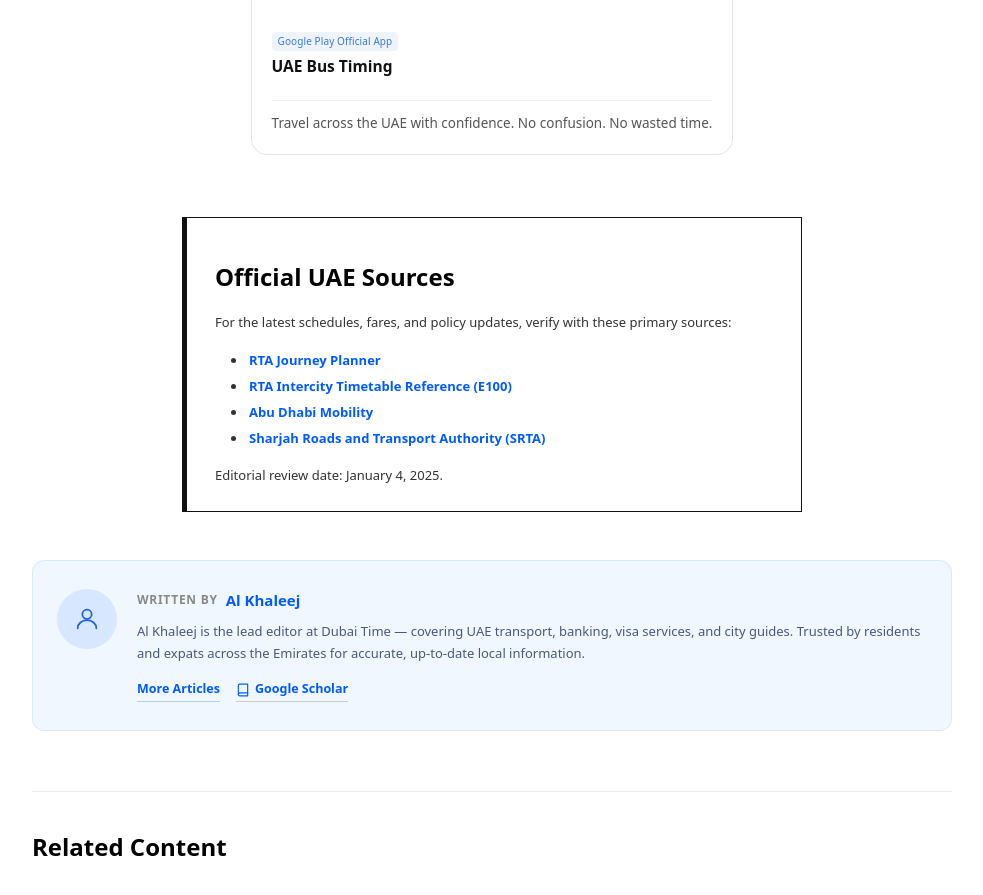
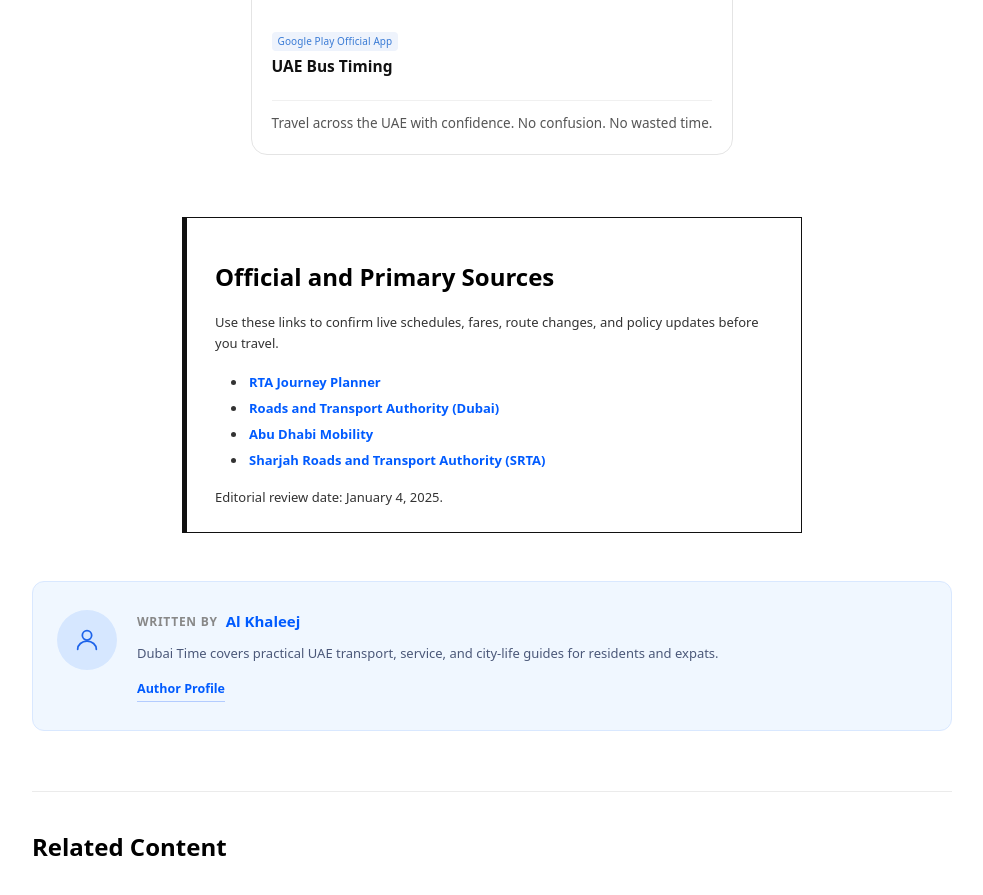
Before and after one commit to dubaitime/dubaitime.github.io, a Jekyll site: the page built from _posts/2025-01-04-biggest-bus-stn.md, in a window 1280 px wide and 900 px high, scrolled down 2705 px. Shown: the top 895 px of the window, without its empty margins (148-1131 px from the left). Built offline with Jekyll 4.4.1, drawn with Linux system fonts in a browser that asks for light colours; nearby versions of some CDN libraries; some of the changed text lies outside the part shown.

Commit message:
Add files via upload

```diff
--- a/_includes/author_box.html
+++ b/_includes/author_box.html
@@ -1,3 +1,6 @@
+{% assign post_author = site.authors[page.author] %}
+{% assign author_name = post_author.display_name | default: page.author | default: site.author %}
+{% assign author_description = post_author.description | default: site.app_description %}
 <div class="author-box" itemscope itemtype="https://schema.org/Person">
     <div class="author-box-avatar" aria-hidden="true">
         <svg xmlns="http://www.w3.org/2000/svg" width="44" height="44" viewBox="0 0 24 24" fill="none" stroke="currentColor" stroke-width="1.5" stroke-linecap="round" stroke-linejoin="round"><circle cx="12" cy="8" r="4"/><path d="M4 20c0-4 3.6-7 8-7s8 3 8 7"/></svg>
@@ -6,16 +9,18 @@
         <div class="author-box-meta">
             <span class="author-box-label">Written by</span>
             <a class="author-box-name" href="{{ '/author/' | relative_url }}" itemprop="url">
-                <span itemprop="name">Al Khaleej</span>
+                <span itemprop="name">{{ author_name }}</span>
             </a>
         </div>
-        <p class="author-box-bio" itemprop="description">Al Khaleej is the lead editor at Dubai Time — covering UAE transport, banking, visa services, and city guides. Trusted by residents and expats across the Emirates for accurate, up-to-date local information.</p>
+        <p class="author-box-bio" itemprop="description">{{ author_description }}</p>
         <div class="author-box-links">
-            <a href="{{ '/author/' | relative_url }}" class="author-box-link">More Articles</a>
-            <a href="https://scholar.google.com/citations?hl=en&amp;user=zLa9Up4AAAAJ" class="author-box-link author-box-link--scholar" target="_blank" rel="noopener noreferrer">
+            <a href="{{ '/author/' | relative_url }}" class="author-box-link">Author Profile</a>
+            {% if post_author and post_author.scholar %}
+            <a href="{{ post_author.scholar }}" class="author-box-link author-box-link--scholar" target="_blank" rel="noopener noreferrer">
                 <svg xmlns="http://www.w3.org/2000/svg" width="14" height="14" viewBox="0 0 24 24" fill="none" stroke="currentColor" stroke-width="2" stroke-linecap="round" stroke-linejoin="round"><path d="M4 19.5A2.5 2.5 0 0 1 6.5 17H20"/><path d="M6.5 2H20v20H6.5A2.5 2.5 0 0 1 4 19.5v-15A2.5 2.5 0 0 1 6.5 2z"/></svg>
                 Google Scholar
             </a>
+            {% endif %}
         </div>
     </div>
 </div>
--- a/_includes/footer.html
+++ b/_includes/footer.html
@@ -2,7 +2,7 @@
     <div class="bnef-footer-container">
         <div class="bnef-footer-brand">
             <h2 class="bnef-logo-footer">Dubai<strong>Time</strong></h2>
-            <p class="bnef-footer-desc">Your real-time guide to Dubai life, services &amp; updates — trusted by residents and visitors across the UAE.</p>
+            <p class="bnef-footer-desc">Your real-time guide to Dubai life, services &amp; updates - trusted by residents and visitors across the UAE.</p>
             <div style="margin-top: 15px; display: flex; flex-direction: column; gap: 10px; align-items: flex-start;">
                 <a href="https://play.google.com/store/apps/details?id=com.karinov.uae.bustiming" target="_blank" rel="noopener noreferrer" title="Download UAE Bus Timing on Google Play">
                     <img alt="Get it on Google Play" src="https://play.google.com/intl/en_us/badges/static/images/badges/en_badge_web_generic.png" style="height: 45px; margin-left: -10px;" />
--- a/_includes/head.html
+++ b/_includes/head.html
@@ -2,10 +2,28 @@
 	<meta charset="utf-8">
 	<meta http-equiv="x-ua-compatible" content="ie=edge">
 	<meta name="viewport" content="width=device-width, initial-scale=1.0">
+	{% assign meta_title = page.title | default: site.page_title | default: site.app_name %}
+	{% assign meta_description = page.description | default: page.excerpt | default: site.app_description | strip_html | strip_newlines | replace: '  ', ' ' | truncate: 160 %}
+	{% assign social_description = page.description | default: page.excerpt | default: site.app_description | strip_html | strip_newlines | replace: '  ', ' ' | truncate: 200 %}
+	{% assign social_image = page.image | default: site.default_og_image %}
+	{% assign is_paginated_archive = false %}
+	{% if paginator %}
+		{% if paginator.page > 1 %}
+			{% assign is_paginated_archive = true %}
+		{% endif %}
+	{% endif %}
+	{% assign is_archive_page = false %}
+	{% if page.type == 'category' or page.type == 'tag' or page.type == 'year' or page.type == 'month' or page.type == 'day' %}
+		{% assign is_archive_page = true %}
+	{% endif %}
+	{% assign is_noindex = false %}
+	{% if page.sitemap == false or page.noindex or page.redirect_to or is_paginated_archive or is_archive_page %}
+		{% assign is_noindex = true %}
+	{% endif %}
 
 	<title>{% if page.title %}{{ page.title }} | {{ site.app_name }}{% else %}{{ site.page_title | default: site.app_name }}{% endif %}</title>
-	<meta name="description" content="{% if page.excerpt %}{{ page.excerpt | strip_html | truncate: 160 }}{% else %}{{ site.app_description | truncate: 160 }}{% endif %}">
-	<meta name="robots" content="index, follow, max-snippet:-1, max-image-preview:large, max-video-preview:-1">
+	<meta name="description" content="{{ meta_description }}">
+	<meta name="robots" content="{% if is_noindex %}noindex, follow{% else %}index, follow, max-snippet:-1, max-image-preview:large, max-video-preview:-1{% endif %}">
 	<meta name="google-site-verification" content="AN0yrupxnL-R2mChpYvct9OmKK5hpXLUq40edz8dgbg" />
 	<meta name="msvalidate.01" content="669B7B1ADB3E072850ADB10DBE2323F7" />
 	{% if page.layout == 'post' %}<meta name="author" content="{{ page.author | default: site.author }}">{% endif %}
@@ -14,19 +32,19 @@
 
 	<!-- Open Graph -->
 	<meta property="og:title" content="{% if page.title %}{{ page.title }}{% else %}{{ site.app_name }}{% endif %}">
-	<meta property="og:description" content="{% if page.excerpt %}{{ page.excerpt | strip_html | truncate: 200 }}{% else %}{{ site.app_description | truncate: 200 }}{% endif %}">
+	<meta property="og:description" content="{{ social_description }}">
 	<meta property="og:url" content="{{ page.url | absolute_url }}">
 	<meta property="og:site_name" content="{{ site.app_name }}">
 	<meta property="og:type" content="{% if page.layout == 'post' %}article{% else %}website{% endif %}">
-	{% if page.image %}<meta property="og:image" content="{{ page.image | absolute_url }}">{% endif %}
+	<meta property="og:image" content="{{ social_image | absolute_url }}">
 
 	<!-- Twitter Card -->
 	<meta name="twitter:card" content="summary_large_image">
 	<meta name="twitter:title" content="{% if page.title %}{{ page.title }}{% else %}{{ site.app_name }}{% endif %}">
-	<meta name="twitter:description" content="{% if page.excerpt %}{{ page.excerpt | strip_html | truncate: 200 }}{% else %}{{ site.app_description | truncate: 200 }}{% endif %}">
-	{% if page.image %}<meta name="twitter:image" content="{{ page.image | absolute_url }}">{% endif %}
+	<meta name="twitter:description" content="{{ social_description }}">
+	<meta name="twitter:image" content="{{ social_image | absolute_url }}">
 
-	<!-- Structured Data for Articles (JSON-LD only — Microdata on body is the visual layer) -->
+	<!-- Structured Data for Articles -->
 	{% if page.layout == 'post' %}
 	{% assign post_author = site.authors[page.author] %}
 	<script type="application/ld+json">
@@ -34,8 +52,8 @@
 		"@context": "https://schema.org",
 		"@type": "Article",
 		"headline": "{{ page.title | escape }}",
-		"description": "{{ page.description | default: page.excerpt | strip_html | truncate: 200 | escape }}",
-		{% if page.image %}"image": "{{ page.image | absolute_url }}",{% endif %}
+		"description": "{{ page.description | default: page.excerpt | default: site.app_description | strip_html | truncate: 200 | escape }}",
+		"image": "{{ social_image | absolute_url }}",
 		"datePublished": "{{ page.date | date_to_xmlschema }}",
 		"dateModified": "{{ page.last_modified_at | default: page.date | date_to_xmlschema }}",
 		{% if page.official_sources and page.official_sources.size > 0 %}
@@ -70,10 +88,10 @@
 	<meta property="article:published_time" content="{{ page.date | date_to_xmlschema }}">
 	<meta property="article:modified_time" content="{{ page.last_modified_at | default: page.date | date_to_xmlschema }}">
 	<meta property="article:author" content="{{ site.url }}/author/">
-	<meta property="article:section" content="{{ page.categories.first }}">
+	<meta property="article:section" content="{{ page.categories.first | default: 'Guides' }}">
 	{% endif %}
 
-	<!-- Organization + WebSite Schema (non-post pages) -->
+	<!-- Organization + WebSite Schema -->
 	{% unless page.layout == 'post' %}
 	<script type="application/ld+json">
 	{
--- a/_includes/official_sources.html
+++ b/_includes/official_sources.html
@@ -1,7 +1,7 @@
 {% assign categories_text = page.categories | join: '|' | downcase %}
 <section class="official-sources" aria-label="Official source references">
-    <h2>Official UAE Sources</h2>
-    <p>For the latest schedules, fares, and policy updates, verify with these primary sources:</p>
+    <h2>Official and Primary Sources</h2>
+    <p>Use these links to confirm live schedules, fares, route changes, and policy updates before you travel.</p>
     <ul>
         {% if page.official_sources and page.official_sources.size > 0 %}
             {% for source in page.official_sources %}
@@ -9,7 +9,7 @@
             {% endfor %}
         {% elsif categories_text contains 'bus timings' or categories_text contains 'bus-timings' or categories_text contains 'public transport' or categories_text contains 'trip planner' %}
             <li><a href="https://www.rta.ae/wps/PA_JourneyPlanner/Home.html" target="_blank" rel="noopener noreferrer">RTA Journey Planner</a></li>
-            <li><a href="https://www.rta.ae/wps/PA_JourneyPlanner/DownloadTimetableServlet?lineId=dub:10100:%20:H:y08&amp;lineName=bus%20E100" target="_blank" rel="noopener noreferrer">RTA Intercity Timetable Reference (E100)</a></li>
+            <li><a href="https://www.rta.ae/" target="_blank" rel="noopener noreferrer">Roads and Transport Authority (Dubai)</a></li>
             <li><a href="https://admobility.gov.ae/" target="_blank" rel="noopener noreferrer">Abu Dhabi Mobility</a></li>
             <li><a href="https://www.srta.gov.ae/" target="_blank" rel="noopener noreferrer">Sharjah Roads and Transport Authority (SRTA)</a></li>
         {% elsif categories_text contains 'uae-visa-id' or categories_text contains 'uae immigration' %}
```
Also changed, not shown: other parts of _includes/head.html (+4 -9 lines).
